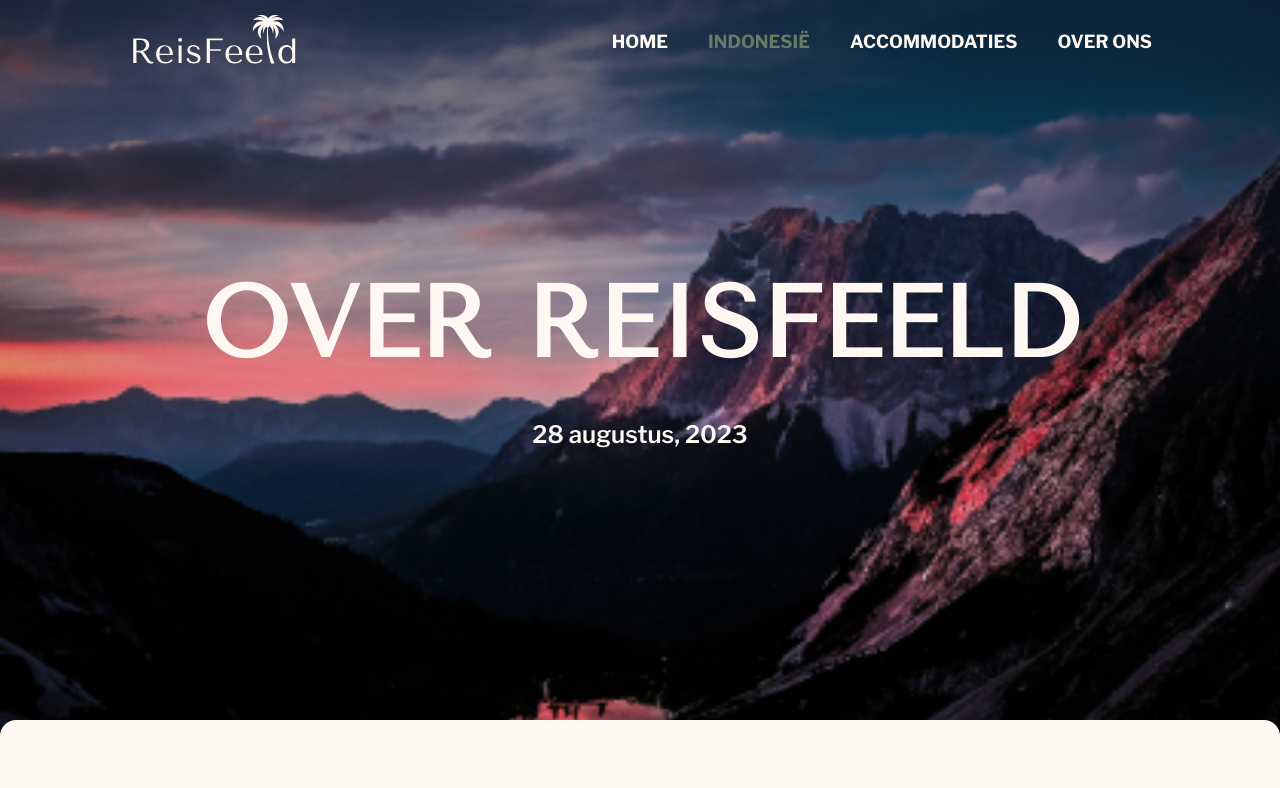
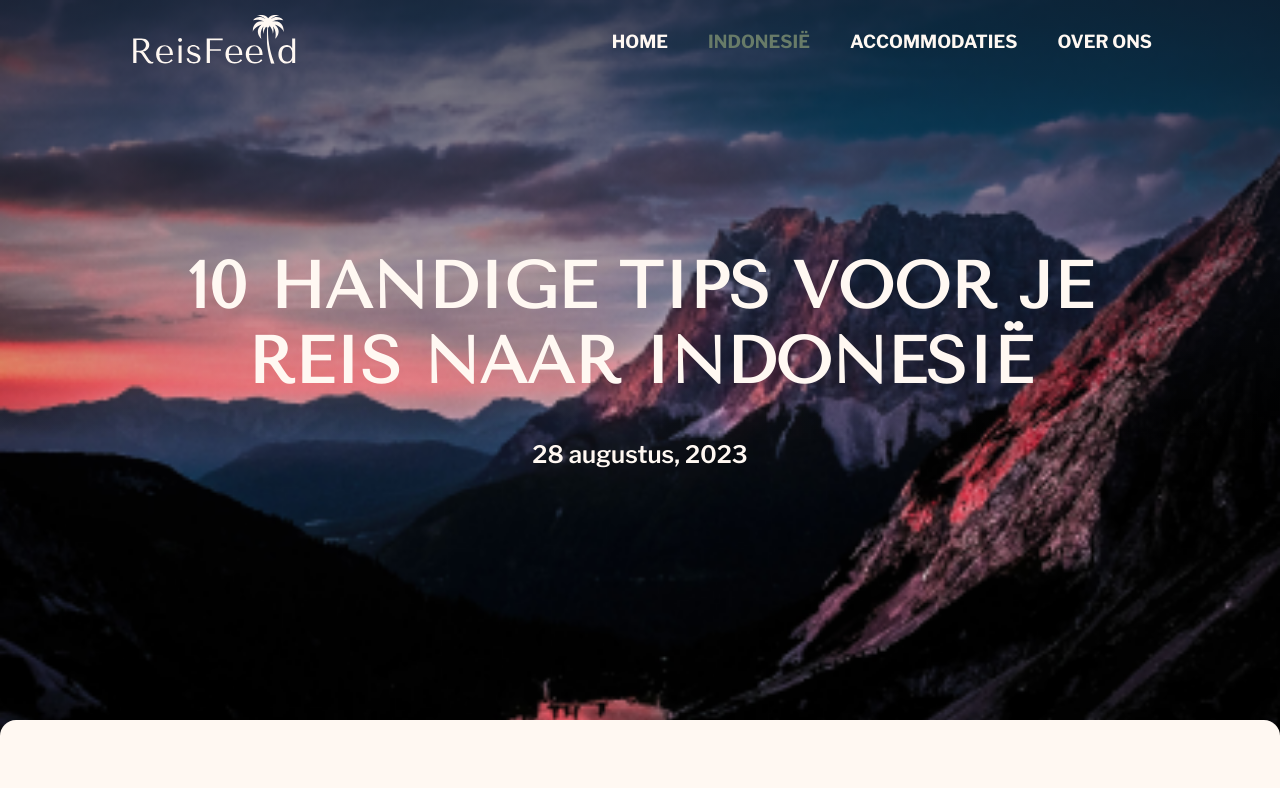
Before and after one commit to dannyfrelink/affiliate-blog, a React (Create React App) app: page /indonesie/1 in a window 1280 px wide. Shown: the top 788 px of the page. Built offline with nearby package versions, Linux system fonts and the light colour scheme; the HTML template or start-up script is replaced by a standard one.

Commit message:
fix: make H1 tag smaller for BlogPosts to fit screen

```diff
--- a/src/components/typography/H1.tsx
+++ b/src/components/typography/H1.tsx
@@ -1,5 +1,6 @@
 import React from "react";
 import { useAppContext } from "../../config/AppContext";
+import { useLocation } from "react-router";
 
 interface H1Props {
 	children: React.ReactNode;
@@ -8,19 +9,31 @@ interface H1Props {
 
 const H1: React.FC<H1Props> = ({ children, subTitle }) => {
 	const { screenSize } = useAppContext();
+	const location = useLocation();
+	const checkBlog = /\d/.test(location.pathname);
+	const title = children?.toString().toUpperCase();
+
 	return (
 		<h1
 			className={`font-bold max-w-[1000px] ${
 				screenSize < 750
-					? `text-5xl ${subTitle !== "" && "mb-3"}`
+					? `${checkBlog ? "text-3xl" : "text-5xl"} ${
+							subTitle !== "" && "mb-3"
+					  }`
 					: screenSize < 1250
-					? `text-[75px] leading-[85px] ${subTitle !== "" && "mb-6"}`
-					: `text-[100px] leading-[110px] ${
-							subTitle !== "" && "mb-10"
-					  }`
+					? `${
+							checkBlog
+								? "text-5xl"
+								: "text-[75px] leading-[85px]"
+					  } ${subTitle !== "" && "mb-6"}`
+					: `${
+							checkBlog
+								? "text-[65px] leading-[75px]"
+								: "text-[100px] leading-[110px]"
+					  } ${subTitle !== "" && "mb-10"}`
 			}`}
 		>
-			{children}
+			{title}
 		</h1>
 	);
 };
--- a/src/data/blogs.json
+++ b/src/data/blogs.json
@@ -6,7 +6,7 @@
 				"metaDesc": "Lorem ipsum dolor sit amet. Est explicabo blanditiis eum perferendis harum eum galisum voluptas quo natus nihil aut aspernatur voluptas rem ipsum dolorum aut fugiat cumque. Et officiis iure et asperiores totam quo sunt alias. Sed illum perferendis quo possimus inventore et reiciendis modi. Sed quos voluptate nam deleniti veniam ut nihil consequatur.",
 				"date": "28 augustus, 2023",
 				"coverImage": "mountains.png",
-				"title": "Lorem ipsum dolor sit amet est explicabo blanditiis",
+				"title": "10 handige tips voor je reis naar Indonesië",
 				"headers": [
 					"Lorem ipsum dolor sit amet est explicabo blanditis",
 					"Et officiis iure et asperiores totam quo sunt alias",
--- a/src/pages/Blogs/BlogPost.tsx
+++ b/src/pages/Blogs/BlogPost.tsx
@@ -29,7 +29,7 @@ const BlogPost = () => {
 
 			<Header
 				Image={() => <img src={coverImage} alt="Viewpoint" />}
-				title="OVER REISFEELD"
+				title={blog.title}
 				subTitle={blog.date}
 				size="small"
 				align="bottom"
```
